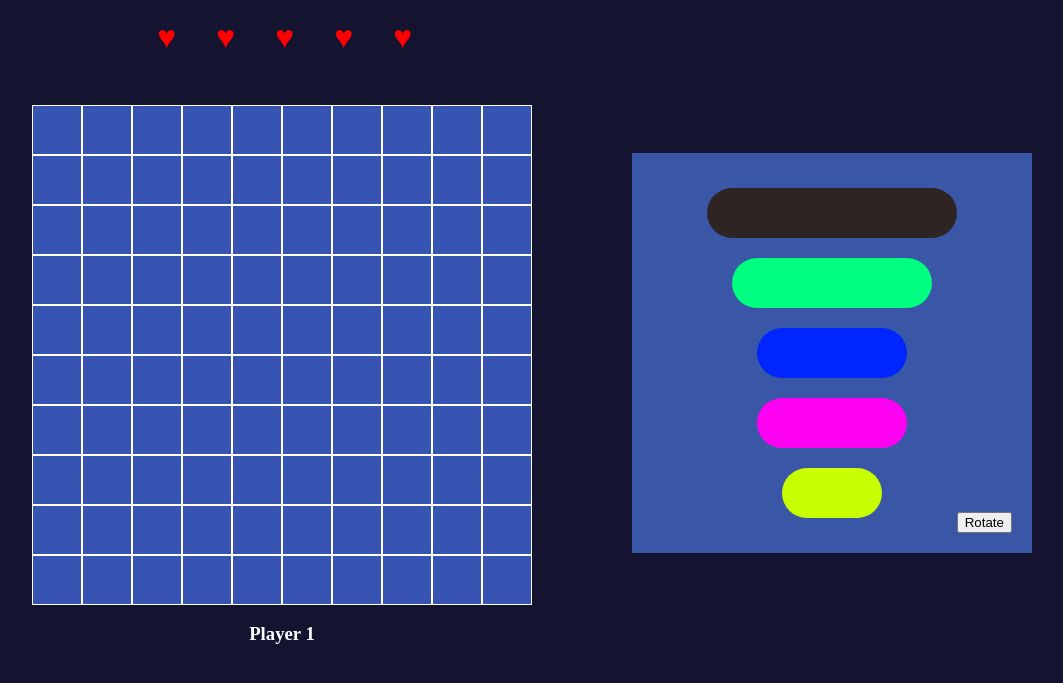
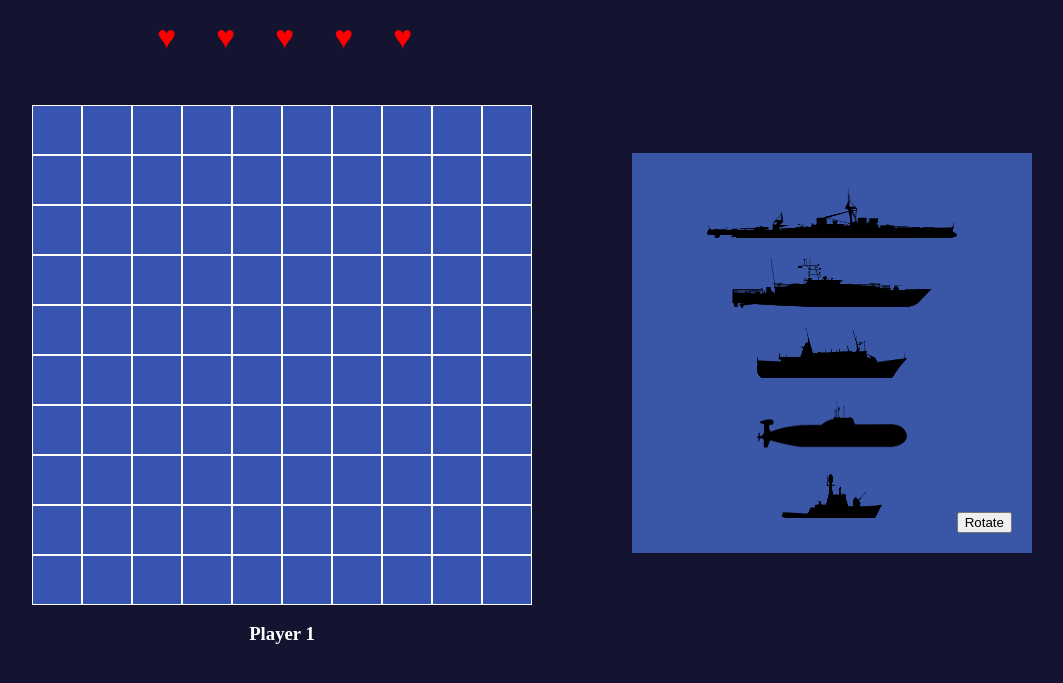
Before and after one commit to Alberinea/Battleship, a website built with webpack: page dist/index.html in a window 1280 px wide. Shown: the part 349-1032 px from the top of the page, without its empty margins (158-1221 px from the left). Built offline with nearby package versions, Linux system fonts and the light colour scheme.

Commit message:
Add better ship models

```diff
--- a/dist/index.html
+++ b/dist/index.html
@@ -237,11 +237,36 @@
           <h3 id="player2Name" class="name">Player 2</h3>
         </div>
         <div id="shipContainer">
-          <div id="carrier" class="warship carrier" draggable="true" style="margin: 10px;"></div>
-          <div id="battleship" class="warship battleship" draggable="true" style="margin: 10px;"></div>
-          <div id="cruiser" class="warship cruiser" draggable="true" style="margin: 10px;"></div>
-          <div id="submarine" class="warship submarine" draggable="true" style="margin: 10px;"></div>
-          <div id="destroyer" class="warship destroyer" draggable="true" style="margin: 10px;"></div>
+          <div
+            style="margin: 10px 0"
+            id="carrier"
+            class="warship carrier"
+            draggable="true"
+          ></div>
+          <div
+            style="margin: 10px 0"
+            id="battleship"
+            class="warship battleship"
+            draggable="true"
+          ></div>
+          <div
+            style="margin: 10px 0"
+            id="cruiser"
+            class="warship cruiser"
+            draggable="true"
+          ></div>
+          <div
+            style="margin: 10px 0"
+            id="submarine"
+            class="warship submarine"
+            draggable="true"
+          ></div>
+          <div
+            style="margin: 10px 0"
+            id="destroyer"
+            class="warship destroyer"
+            draggable="true"
+          ></div>
           <button>Rotate</button>
         </div>
       </div>
--- a/dist/style.css
+++ b/dist/style.css
@@ -60,79 +60,91 @@ li:before {
 
 .grid {
   border: 1px solid white;
-  text-align: center;
   line-height: 50px;
   font-size: 5rem;
   cursor: pointer;
   user-select: none;
+  padding-left: 11px;
+  box-sizing: border-box;
 }
 
 .none {
   display: none;
 }
 
-.warship {
-  border-radius: 30px;
-}
-
 .carrier {
   width: 250px;
   height: 50px;
-  background-color: rgb(46, 36, 36);
+  background-size: 250px 50px;
+  background-image: url(../dist/img/carrier.png);
 }
 
 .battleship {
   width: 200px;
   height: 50px;
-  background-color: rgb(0, 255, 128);
+  background-size: 200px 50px;
+  background-image: url(../dist/img/battleship.png);
 }
 
 .cruiser {
   width: 150px;
   height: 50px;
-  background-color: rgb(0, 38, 255);
+  background-size: 150px 50px;
+  background-image: url(../dist/img/cruiser.png);
 }
 
 .submarine {
   width: 150px;
   height: 50px;
-  background-color: rgb(255, 0, 242);
+  background-size: 150px 50px;
+  background-image: url(../dist/img/submarine.png);
 }
 
 .destroyer {
   width: 100px;
   height: 50px;
-  background-color: rgb(200, 255, 0);
+  background-size: 100px 50px;
+  background-image: url(../dist/img/destroyer.png);
 }
 
 .carrierRotated {
   width: 50px;
   height: 250px;
-  background-color: rgb(46, 36, 36);
+  margin: 10px !important;
+  background-size: 50px 250px;
+  background-image: url(../dist/img/carrierRotated.png);
 }
 
 .battleshipRotated {
   width: 50px;
   height: 200px;
-  background-color: rgb(0, 255, 128);
+  margin: 10px !important;
+  background-size: 50px 200px;
+  background-image: url(../dist/img/battleshipRotated.png);
 }
 
 .cruiserRotated {
   width: 50px;
   height: 150px;
-  background-color: rgb(0, 38, 255);
+  margin: 10px !important;
+  background-size: 50px 150px;
+  background-image: url(../dist/img/cruiserRotated.png);
 }
 
 .submarineRotated {
   width: 50px;
   height: 150px;
-  background-color: rgb(255, 0, 242);
+  margin: 10px !important;
+  background-size: 50px 150px;
+  background-image: url(../dist/img/submarineRotated.png);
 }
 
 .destroyerRotated {
   width: 50px;
   height: 100px;
-  background-color: rgb(200, 255, 0);
+  margin: 10px !important;
+  background-size: 50px 100px;
+  background-image: url(../dist/img/destroyerRotated.png);
 }
 
 #content {
```
Also changed, not shown: dist/img/battleship.png (added), dist/img/battleshipRotated.png (added), dist/img/carrier.png (added), dist/img/carrierRotated.png (added), dist/img/cruiser.png (added), dist/img/cruiserRotated.png (added), dist/img/destroyer.png (added), dist/img/destroyerRotated.png (added), dist/img/submarine.png (added), dist/img/submarineRotated.png (added).
